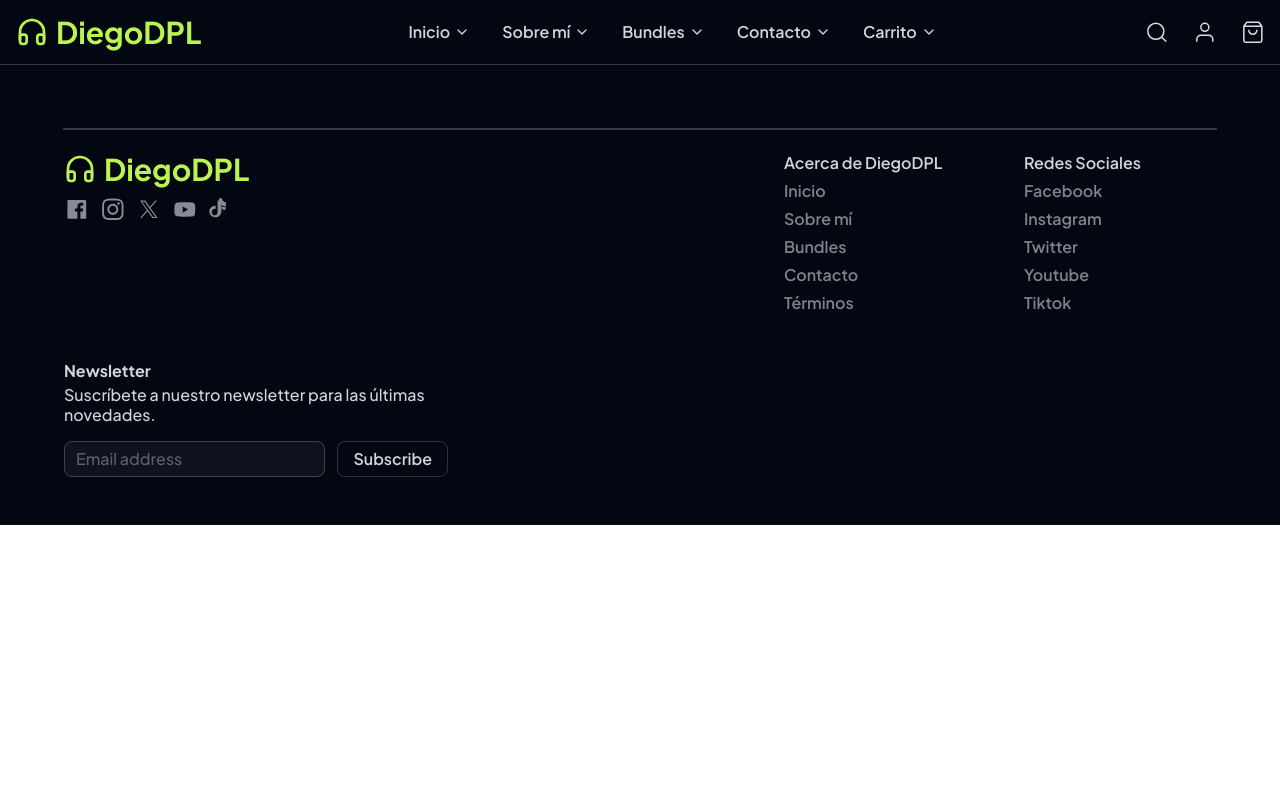
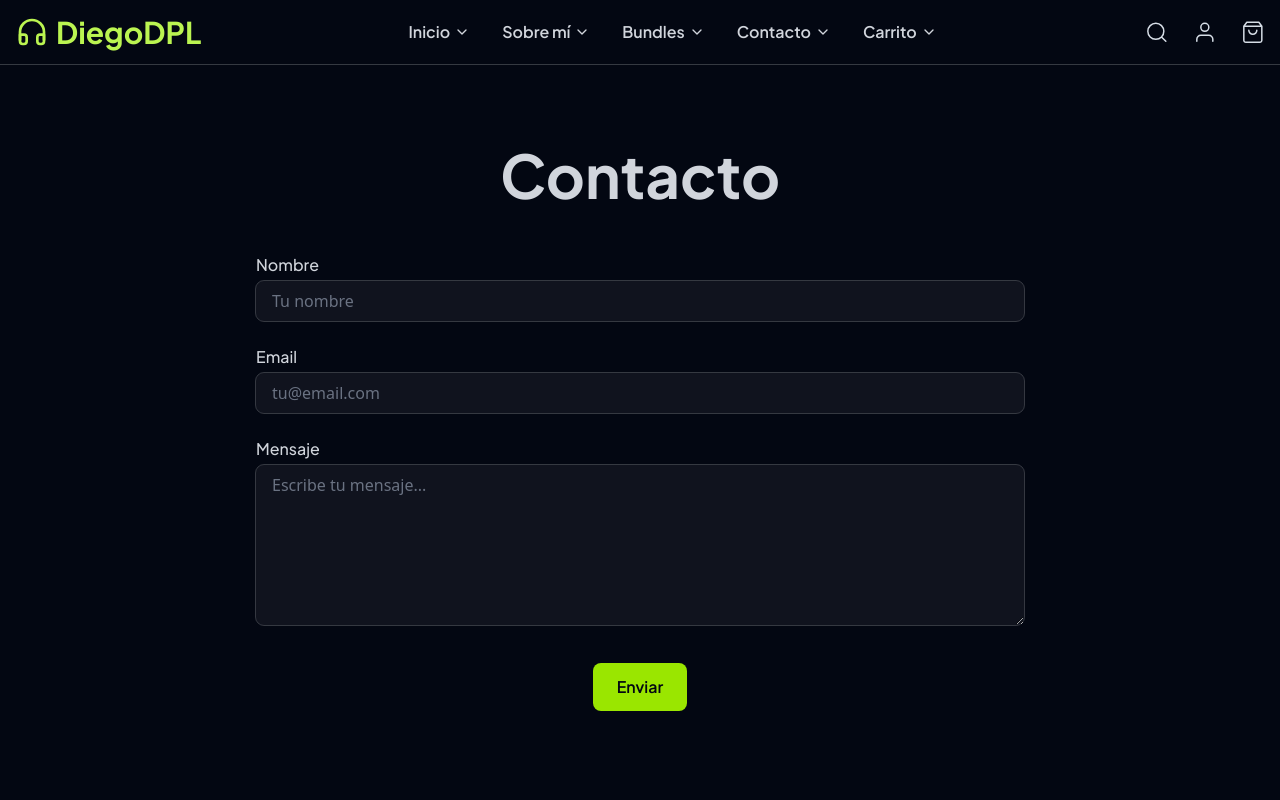
Before and after one commit to Diego-DPL/DiegoDPLShop, a React (Vite) app: page /contact in a window 1280 px wide. Shown: the top 800 px of the page. Built offline with nearby package versions, Linux system fonts and the light colour scheme; a web font is replaced by a local one.

Commit message:
Add contact page and routing

```diff
--- a/src/App.tsx
+++ b/src/App.tsx
@@ -4,6 +4,7 @@ import './App.css'
 import Header from "./components/layout/header"
 import Footer from "./components/layout/footer"
 import About from "./pages/About"
+import Contact from "./pages/Contact"
 
 function App() {
 
@@ -13,6 +14,7 @@ function App() {
         <Routes>
           <Route path="/" element={<Home />} />
           <Route path="/about-me" element={<About />} />
+          <Route path="/contact" element={<Contact />} />
         </Routes>
       <Footer />
     </BrowserRouter>
--- a/src/components/layout/footer.tsx
+++ b/src/components/layout/footer.tsx
@@ -1,4 +1,5 @@
 import React from 'react';
+import { Link } from 'react-router-dom';
 
 const Footer: React.FC = () => {
     return (
@@ -51,7 +52,7 @@ const Footer: React.FC = () => {
                         <div className="w-full text-gray-300/60 text-base font-semibold font-['Plus_Jakarta_Sans'] leading-tight">Inicio</div>
                         <div className="w-full text-gray-300/60 text-base font-semibold font-['Plus_Jakarta_Sans'] leading-tight">Sobre mí</div>
                         <div className="w-full text-gray-300/60 text-base font-semibold font-['Plus_Jakarta_Sans'] leading-tight">Bundles</div>
-                        <div className="w-full text-gray-300/60 text-base font-semibold font-['Plus_Jakarta_Sans'] leading-tight">Contacto</div>
+                        <Link to="/contact" className="w-full text-gray-300/60 text-base font-semibold font-['Plus_Jakarta_Sans'] leading-tight">Contacto</Link>
                         <div className="w-full text-gray-300/60 text-base font-semibold font-['Plus_Jakarta_Sans'] leading-tight">Términos</div>
                     </div>
                     <div className="w-full sm:w-48 flex flex-col justify-center items-start gap-2">
--- a/src/components/layout/header.tsx
+++ b/src/components/layout/header.tsx
@@ -43,14 +43,14 @@ const Header: React.FC = () => {
                             </svg>
                         </div>
                     </div>
-                    <div className="flex items-center gap-1">
+                    <Link to="/contact" className="flex items-center gap-1">
                         <div className="text-gray-300 text-base font-semibold font-['Plus_Jakarta_Sans'] leading-tight">Contacto</div>
                         <div className="w-4 h-4 relative overflow-hidden">
                             <svg xmlns="http://www.w3.org/2000/svg" viewBox="0 0 24 24" fill="none" stroke="currentColor" strokeWidth="2" strokeLinecap="round" strokeLinejoin="round" className="text-gray-300 w-full h-full">
                                 <polyline points="6 9 12 15 18 9"></polyline>
                             </svg>
                         </div>
-                    </div>
+                    </Link>
                     <div className="flex items-center gap-1">
                         <div className="text-gray-300 text-base font-semibold font-['Plus_Jakarta_Sans'] leading-tight">Carrito</div>
                         <div className="w-4 h-4 relative overflow-hidden">
--- /dev/null
+++ b/src/pages/Contact.tsx
@@ -0,0 +1,48 @@
+import React from 'react';
+
+const Contact: React.FC = () => {
+    return (
+        <>
+            <div className="w-full min-h-screen bg-gray-950 py-16 px-4 md:px-8">
+                <div className="max-w-3xl mx-auto">
+                    <h1 className="text-gray-300 text-4xl md:text-6xl font-bold font-plus-jakarta text-center mb-12">Contacto</h1>
+                    <form className="space-y-6">
+                        <div>
+                            <label htmlFor="name" className="block mb-1 text-gray-300 text-base font-medium font-plus-jakarta">Nombre</label>
+                            <input
+                                type="text"
+                                id="name"
+                                className="w-full px-4 py-2 bg-white/5 rounded-lg outline outline-[1.5px] outline-white/20 text-gray-300 placeholder-gray-500 focus:outline-lime-300 focus:outline-2"
+                                placeholder="Tu nombre"
+                            />
+                        </div>
+                        <div>
+                            <label htmlFor="email" className="block mb-1 text-gray-300 text-base font-medium font-plus-jakarta">Email</label>
+                            <input
+                                type="email"
+                                id="email"
+                                className="w-full px-4 py-2 bg-white/5 rounded-lg outline outline-[1.5px] outline-white/20 text-gray-300 placeholder-gray-500 focus:outline-lime-300 focus:outline-2"
+                                placeholder="tu@email.com"
+                            />
+                        </div>
+                        <div>
+                            <label htmlFor="message" className="block mb-1 text-gray-300 text-base font-medium font-plus-jakarta">Mensaje</label>
+                            <textarea
+                                id="message"
+                                className="w-full h-40 px-4 py-2 bg-white/5 rounded-lg outline outline-[1.5px] outline-white/20 text-gray-300 placeholder-gray-500 focus:outline-lime-300 focus:outline-2"
+                                placeholder="Escribe tu mensaje..."
+                            />
+                        </div>
+                        <div className="text-center pt-2">
+                            <button type="submit" className="px-6 py-3 bg-lime-400 text-gray-950 font-semibold font-plus-jakarta rounded-lg hover:bg-lime-500 transition-colors">
+                                Enviar
+                            </button>
+                        </div>
+                    </form>
+                </div>
+            </div>
+        </>
+    );
+};
+
+export default Contact;
```
